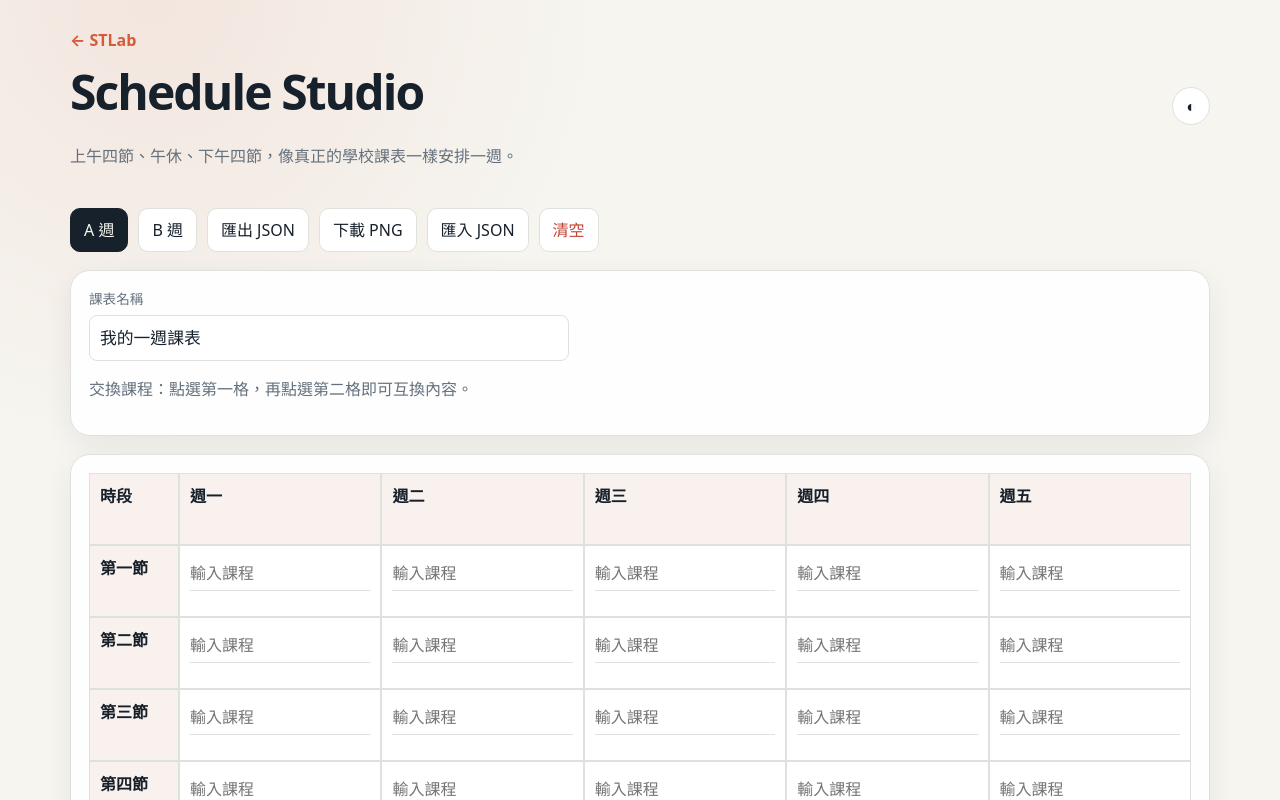
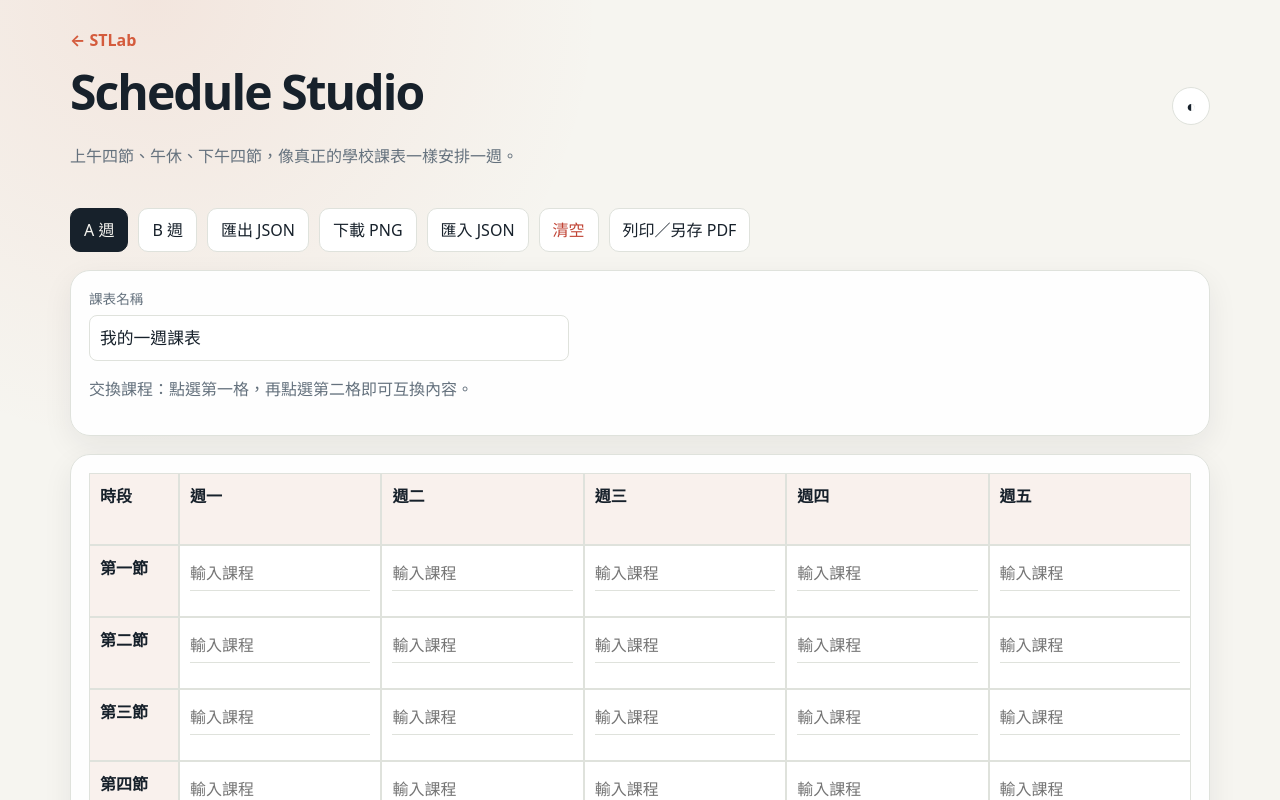
Before and after one commit to oMiki0826o/STLab, a Next.js app: page /schedule in a window 1280 px wide. Shown: the top 800 px of the page. Built offline with nearby package versions, Linux system fonts and the light colour scheme.

Commit message:
加入課表列印PDF入口

```diff
--- a/app/schedule/page.tsx
+++ b/app/schedule/page.tsx
@@ -18,6 +18,7 @@ export default function SchedulePage() {
   const [dragSource, setDragSource] = useState<string | null>(null);
   const [notice, setNotice] = useState("");
   useEffect(() => { const stored = load("stlab.schedule", blank()); const hasWeeks = Object.keys(stored).some(key => key.startsWith("A-")); setPlan(hasWeeks ? stored : Object.fromEntries(Object.entries(stored).map(([key, value]) => [`A-${key}`, value]))); setTitle(load("stlab.schedule.title", "我的一週課表")); }, []);
+  useEffect(() => { const actions = document.querySelector(".schedule-actions"); if (!actions || actions.querySelector("[data-print-schedule]")) return; const button = document.createElement("button"); button.className = "button"; button.dataset.printSchedule = "true"; button.textContent = "列印／另存 PDF"; button.addEventListener("click", () => window.print()); actions.appendChild(button); return () => button.remove(); }, []);
   const keyFor = (key: string) => `${week}-${key}`;
   const valueFor = (key: string) => plan[keyFor(key)] ?? plan[key] ?? "";
   const update = (key: string, value: string) => { const next = { ...plan, [keyFor(key)]: value }; setPlan(next); save("stlab.schedule", next); };
@@ -28,7 +29,7 @@ export default function SchedulePage() {
   const downloadPng = () => { const canvas = document.createElement("canvas"); canvas.width = 1400; canvas.height = 900; const context = canvas.getContext("2d"); if (!context) return; context.fillStyle = "#fff"; context.fillRect(0, 0, canvas.width, canvas.height); context.fillStyle = "#17212b"; context.font = "bold 32px sans-serif"; context.fillText(title, 36, 52); context.font = "18px sans-serif"; periods.forEach((period, row) => { const y = 96 + row * 82; context.fillText(period, 24, y); days.forEach((day, column) => context.fillText(valueFor(`${period}-${day}`), 180 + column * 240, y)); }); canvas.toBlob(blob => blob && download("schedule.png", blob, "image/png")); };
   return <main className="app">
     <div className="app-header"><div><Link className="back" href="/">← STLab</Link><h1>Schedule Studio</h1><p className="muted">上午四節、午休、下午四節，像真正的學校課表一樣安排一週。</p></div><ThemeToggle /></div>
-    <div className="actions"><button className={`button ${week === "A" ? "primary" : ""}`} onClick={() => setWeek("A")}>A 週</button><button className={`button ${week === "B" ? "primary" : ""}`} onClick={() => setWeek("B")}>B 週</button><button className="button" onClick={() => download("schedule.json", JSON.stringify({ title, plan }, null, 2), "application/json")}>匯出 JSON</button><button className="button" onClick={downloadPng}>下載 PNG</button><label className="button">匯入 JSON<input hidden type="file" accept="application/json,.json" onChange={importFile} /></label><button className="button danger" onClick={clear}>清空</button>{notice && <span className="notice" role="status">{notice}</span>}</div>
+    <div className="actions schedule-actions"><button className={`button ${week === "A" ? "primary" : ""}`} onClick={() => setWeek("A")}>A 週</button><button className={`button ${week === "B" ? "primary" : ""}`} onClick={() => setWeek("B")}>B 週</button><button className="button" onClick={() => download("schedule.json", JSON.stringify({ title, plan }, null, 2), "application/json")}>匯出 JSON</button><button className="button" onClick={downloadPng}>下載 PNG</button><label className="button">匯入 JSON<input hidden type="file" accept="application/json,.json" onChange={importFile} /></label><button className="button danger" onClick={clear}>清空</button>{notice && <span className="notice" role="status">{notice}</span>}</div>
     <section className="panel"><label className="field-label" htmlFor="schedule-title">課表名稱</label><input id="schedule-title" className="field title-field" value={title} onChange={event => { setTitle(event.target.value); save("stlab.schedule.title", event.target.value); }} /><p className="muted">交換課程：點選第一格，再點選第二格即可互換內容。</p></section>
     <section className="panel"><div className="schedule-grid"><div className="schedule-cell schedule-head">時段</div>{days.map(day => <div className="schedule-cell schedule-head" key={day}>週{day}</div>)}{periods.flatMap(period => [<div className="schedule-cell schedule-head" key={period}>{period}</div>, ...days.map(day => { const key = `${period}-${day}`; return <div className={`schedule-cell ${period === "午休" ? "break-cell" : ""} ${selected === key ? "selected-cell" : ""}`} key={key} draggable={period !== "午休"} onDragStart={() => setDragSource(key)} onDragOver={event => event.preventDefault()} onDrop={() => drop(key)} onClick={() => choose(key)}><input value={valueFor(key)} onChange={event => update(key, event.target.value)} onClick={event => event.stopPropagation()} placeholder={period === "午休" ? "午休" : "輸入課程"} /></div>; })])}</div></section>
   </main>;
```
